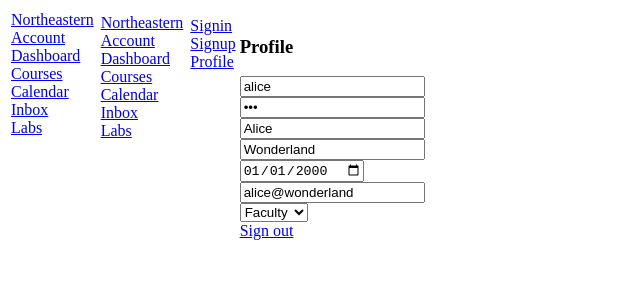
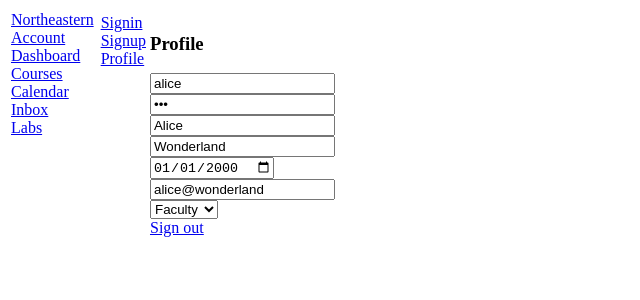
Before and after one commit to beatrizlunala/kambaz-next-js, a Next.js app: page /Account/Profile in a window 1280 px wide. Shown: the top 300 px of the page, without its empty margins (0-640 px from the left). Built offline with nearby package versions, Linux system fonts and the light colour scheme.

Commit message:
redirect to dashboard instead

```diff
--- a/app/(Kambaz)/Account/Layout.tsx
+++ b/app/(Kambaz)/Account/Layout.tsx
@@ -1,40 +1,10 @@
-// import { ReactNode } from "react";
-// import AccountNavigation from "./Navigation";
-// export default function AccountLayout({
-//   children,
-// }: Readonly<{ children: ReactNode }>) {
-//   return (
-//     <div id="wd-kambaz">
-//       <table>
-//         <tbody>
-//           <tr>
-//             <td valign="top">
-//               <AccountNavigation />
-//             </td>
-//             <td valign="top" width="100%">
-//               {children}
-//             </td>
-//           </tr>
-//         </tbody>
-//       </table>
-//     </div>
-//   );
-// }
 import { ReactNode } from "react";
-import KambazNavigation from "../Navigation";
 import AccountNavigation from "./Navigation";
-
 export default function AccountLayout({
   children,
 }: Readonly<{ children: ReactNode }>) {
   return (
-    <table>
-      <tbody>
-        <tr>
-          <td valign="top" width="200">
-            <KambazNavigation />
-          </td>
-          <td valign="top" width="100%">
+    <div id="wd-kambaz">
       <table>
         <tbody>
           <tr>
@@ -47,9 +17,6 @@ export default function AccountLayout({
           </tr>
         </tbody>
       </table>
-          </td>
-        </tr>
-      </tbody>
-    </table>
+    </div>
   );
 }
--- a/app/(Kambaz)/page.tsx
+++ b/app/(Kambaz)/page.tsx
@@ -1,4 +1,5 @@
 import { redirect } from "next/navigation";
 export default function Kambaz() {
-  redirect("/Account/Signin");
+  // redirect("/Account/Signin");
+  redirect("/Dashboard");
 }
```
Lines whose indentation alone changed are shown as unchanged.
